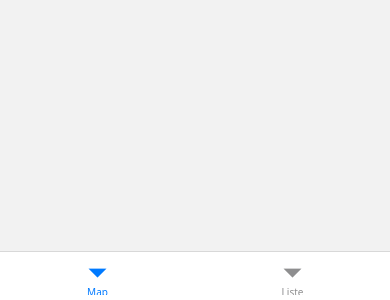
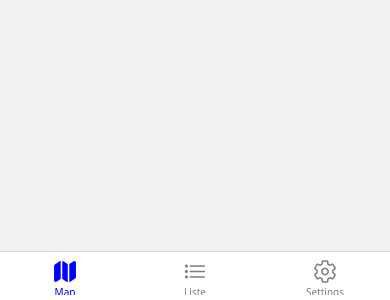
Before and after one commit to jeandout/regSec---Frontend, a React Native app: screen / in a window 390 px wide. Shown: the part 544-844 px from the top of the page. Built offline with nearby package versions, Linux system fonts and the light colour scheme.

Commit message:
custom  tabbar, adding icons and setting page

```diff
--- a/App.js
+++ b/App.js
@@ -1,21 +1,54 @@
 import { NavigationContainer } from '@react-navigation/native';
 import { createBottomTabNavigator } from '@react-navigation/bottom-tabs';
-// import { createNativeStackNavigator } from '@react-navigation/native-stack';
+import { createNativeStackNavigator } from '@react-navigation/native-stack';
+import Ionicons from 'react-native-vector-icons/Ionicons'; // Importez la bibliothèque d'icônes
 
 import { StatusBar } from 'expo-status-bar';
 import { StyleSheet, Text, View } from 'react-native';
 import MapScreen from './Screens/MapScreen';
 import ListScreen from './Screens/ListScreen';
+import SettingsScreen from './Screens/SettingsScreen';
 
-const {Navigator, Screen} = createBottomTabNavigator();
+const { Navigator, Screen } = createBottomTabNavigator();
+const Stack = createNativeStackNavigator();
 
+const TabNavigator = () => {
+  return (
+    <Navigator screenOptions={({ route }) => ({
+      headerShown: false,
+      // animation: 'shift',
+      tabBarIcon: ({ focused, color, size }) => {
+        let iconName;
+
+        // Détermine l'icône selon l'écran
+        if (route.name === 'Map') {
+          iconName = focused ? 'map' : 'map-outline';
+        } else if (route.name === 'Liste') {
+          iconName = focused ? 'list' : 'list-outline';
+        }else if (route.name === 'Settings') {
+          iconName = focused ? 'settings' : 'settings-outline';
+        }
+
+        // Retourne l'icône correspondante
+        return <Ionicons name={iconName} size={size} color={color} />;
+      },
+      tabBarActiveTintColor: 'blue', // Couleur des icônes actives
+      tabBarInactiveTintColor: 'gray', // Couleur des icônes inactives
+      tabBarStyle: {
+        backgroundColor: '#fff', // Couleur de fond de la tab bar
+      },
+    })}>
+      <Screen name="Map" component={MapScreen} />
+      <Screen name="Liste" component={ListScreen} />
+      <Screen name="Settings" component={SettingsScreen} />
+    </Navigator>)
+}
 export default function App() {
   return (
     <NavigationContainer>
-      <Navigator screenOptions={{ headerShown: false }}>
-        <Screen name="Map" component={MapScreen}/>
-        <Screen name="Liste" component={ListScreen}/>
-      </Navigator>
+      <Stack.Navigator screenOptions={{ headerShown: false }} >
+        <Stack.Screen name="TabNavigator" component={TabNavigator} />
+      </Stack.Navigator>
     </NavigationContainer>
   );
 }
--- /dev/null
+++ b/Screens/SettingsScreen.js
@@ -0,0 +1,19 @@
+import React from 'react';
+import { StyleSheet, View, Text } from 'react-native';
+
+
+export default function SettingsScreen() {
+    return (
+        <View style={styles.container}>
+            <Text>Settings</Text>
+        </View>
+    )
+}
+
+const styles = StyleSheet.create({
+    container: {
+      flex: 1,
+      justifyContent:'center',
+      alignItems:'center',
+    },
+  });
--- a/package.json
+++ b/package.json
@@ -12,6 +12,7 @@
     "@expo/metro-runtime": "~4.0.0",
     "@react-navigation/bottom-tabs": "^7.2.0",
     "@react-navigation/native": "^7.0.14",
+    "@react-navigation/native-stack": "^7.2.0",
     "expo": "~52.0.23",
     "expo-status-bar": "~2.0.0",
     "react": "18.3.1",
```
Also changed, not shown: 1 other file (tests, documents, lock files or other folders).
